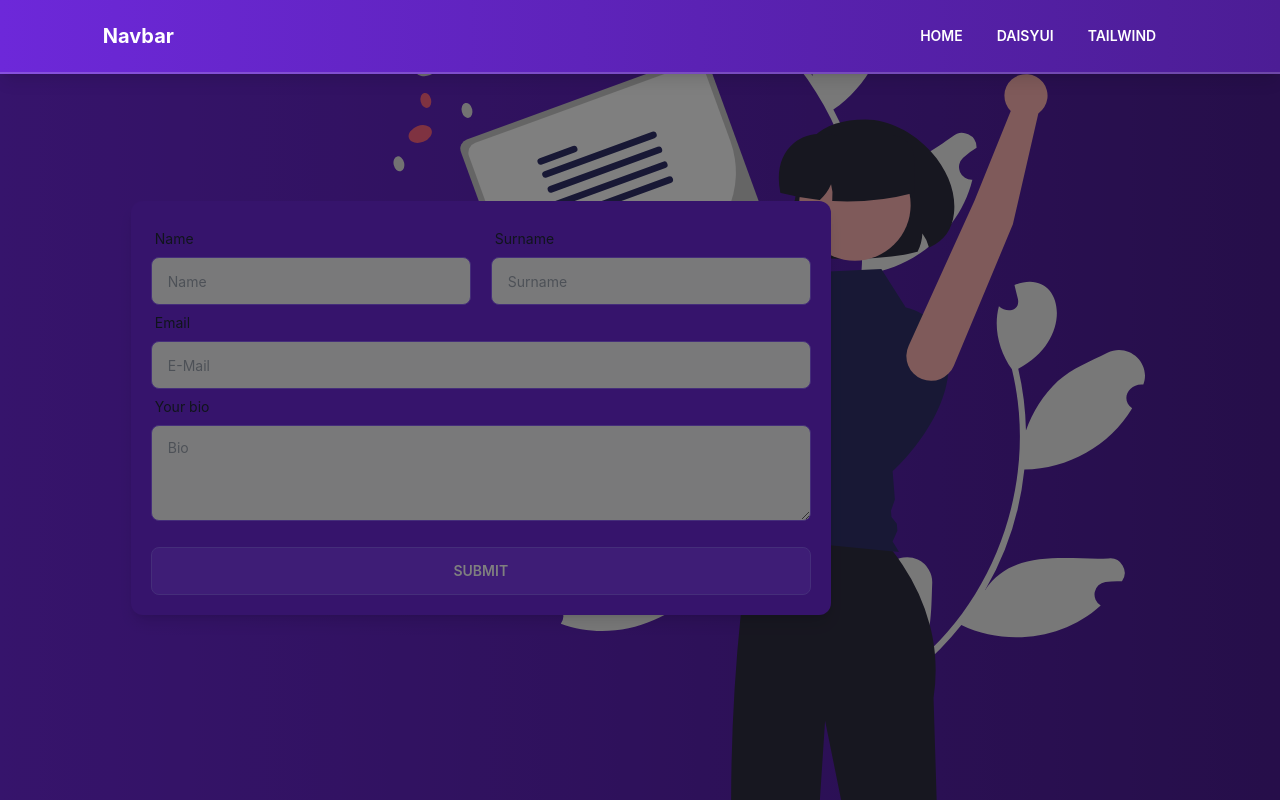
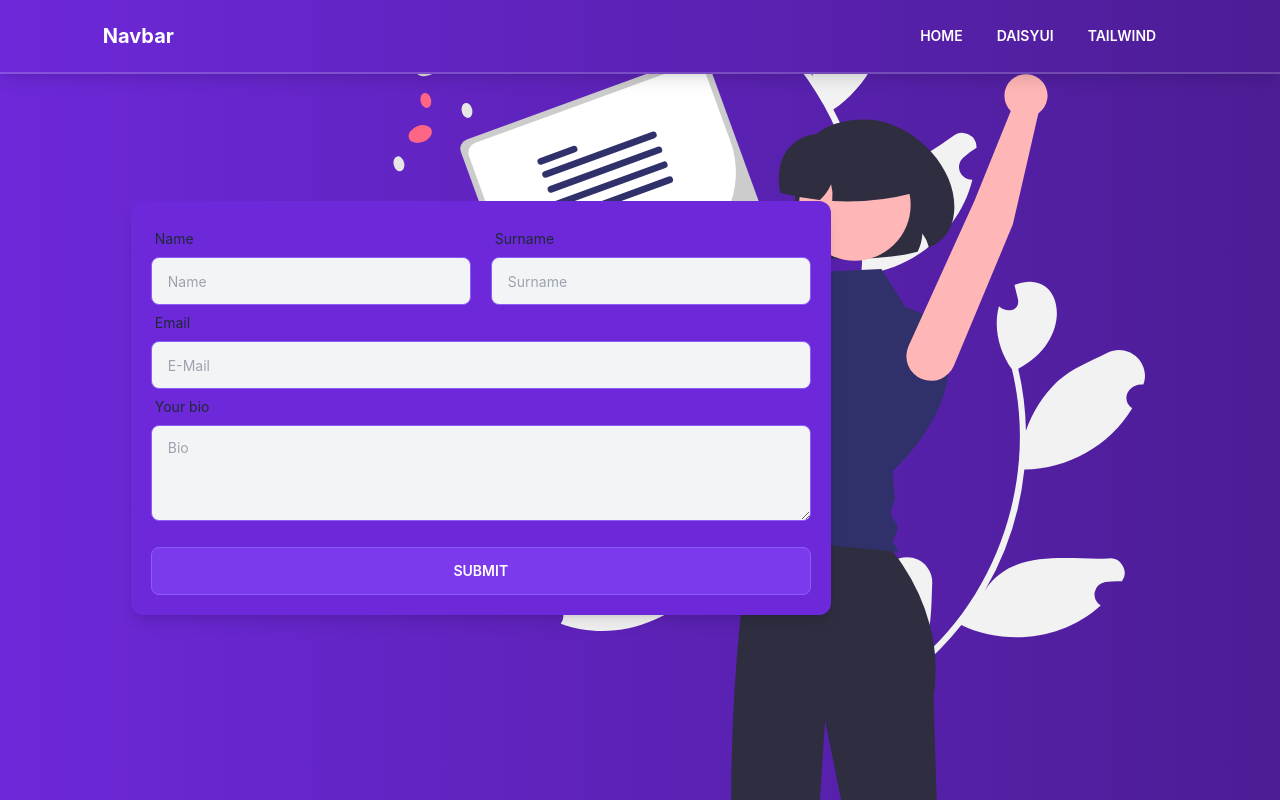
Before and after one commit to MertBakimci/TryingTailwind, a React (Create React App) app: page / in a window 1280 px wide. Built offline with nearby package versions, Linux system fonts and the light colour scheme.

Commit message:
deleted my own stupidity

```diff
--- a/src/App.js
+++ b/src/App.js
@@ -7,7 +7,6 @@ function App() {
     <Navbar/>
       <Form/>
 
-
     </div>
   );
 }
--- a/src/Components/Navbar.jsx
+++ b/src/Components/Navbar.jsx
@@ -3,11 +3,7 @@ import React, {useState,useEffect} from "react";
 const Navbar = () => {
     const [menu,setMenu] = useState(false);
 
-    useEffect(() => {
-       if (window.innerWidth > 768) {
-        setMenu(true)
-       }
-    }, [])
+
     useEffect(() => {
      if(menu === true) {
        document.getElementById('nav').classList.toggle("left-0");
@@ -19,7 +15,7 @@ const Navbar = () => {
     }, [menu])
   return (
     <div>
-      <div className={`overlay z-40 transition-all duration-500 ease-in-out absolute top-0 left-0 h-[100vh] w-[100vw] bg-black ${menu ? "visible opacity-50" : "invisible opacity-0"}`}></div>
+      <div className={`overlay z-40 transition-all visible md:invisible duration-500 ease-in-out absolute top-0 left-0 h-[100vh] w-[100vw] bg-black ${menu ? "visible opacity-50" : "invisible opacity-0 "}`}></div>
     <nav className="navbar max-w-none fixed z-50 top-0 bg-gradient-to-r from-violet-700 to-violet-900 border-b-2 border-opacity-20 border-gray-100 w-full shadow-lg bg-violet-600 text-neutral-content ">
       <div className="container  max-w-none sm:w-[95%] lg:w-[85%] flex flex-wrap mx-auto">
           <span class="text-xl font-bold">Navbar</span>
@@ -39,7 +35,7 @@ const Navbar = () => {
               </svg>
             </button>
           </div>
-          <div id="nav" class={`transition-all ease-in-out duration-500 absolute z-50 md:h-auto md:w-auto md:sticky top-[96%] h-[100vh]  bg-gradient-to-l md:bg-gradient-to-r md:from-transparent md:to-transparent  from-violet-800  to-violet-700  p-1  md:ml-auto justify-start items-center flex flex-col  md:flex-row w-[60%] md:order-1`}>
+          <div id="nav" class={`transition-all  ease-in-out duration-500 absolute z-50 md:h-auto md:w-auto md:sticky top-[96%] h-[100vh]  bg-gradient-to-l md:bg-gradient-to-r md:from-transparent md:to-transparent  from-violet-800  to-violet-700  p-1  md:ml-auto justify-start items-center flex flex-col  md:flex-row w-[60%] md:order-1`}>
             <a href="#" class="w-full mt-4 md:mt-0 md:w-auto btn btn-ghost btn rounded-btn">Home</a>
               <a href="#" class="w-full md:w-auto btn btn-ghost btn rounded-btn">daısyUI</a>
               <a href="#" class="w-full md:w-auto btn btn-ghost btn rounded-btn">Tailwind</a>
```
